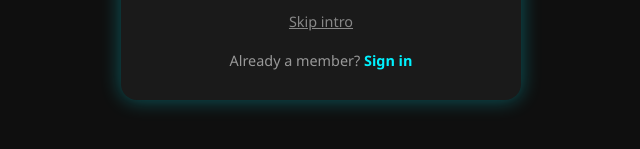
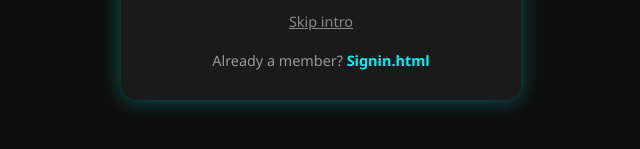
Before and after one commit to aryanp9986/Universal-cloud-, a plain HTML site: page index.html in a window 1280 px wide. Shown: the part 537-686 px from the top of the page, 319-959 px from the left. Drawn offline with Linux system fonts and the light colour scheme.

Commit message:
Update index.html

```diff
--- a/index.html
+++ b/index.html
@@ -100,7 +100,7 @@
     <p>Discover the best products in our Universal-lit store. Enjoy shopping!</p>
     <button class="btn">Next</button>
     <div class="text-link">Skip intro</div>
-    <div class="bottom-link">Already a member? <a href="#">Sign in</a></div>
+    <div class="bottom-link">Already a member? <a href="#">Signin.html</a></div>
   </div>
 </body>
   </html>
```
